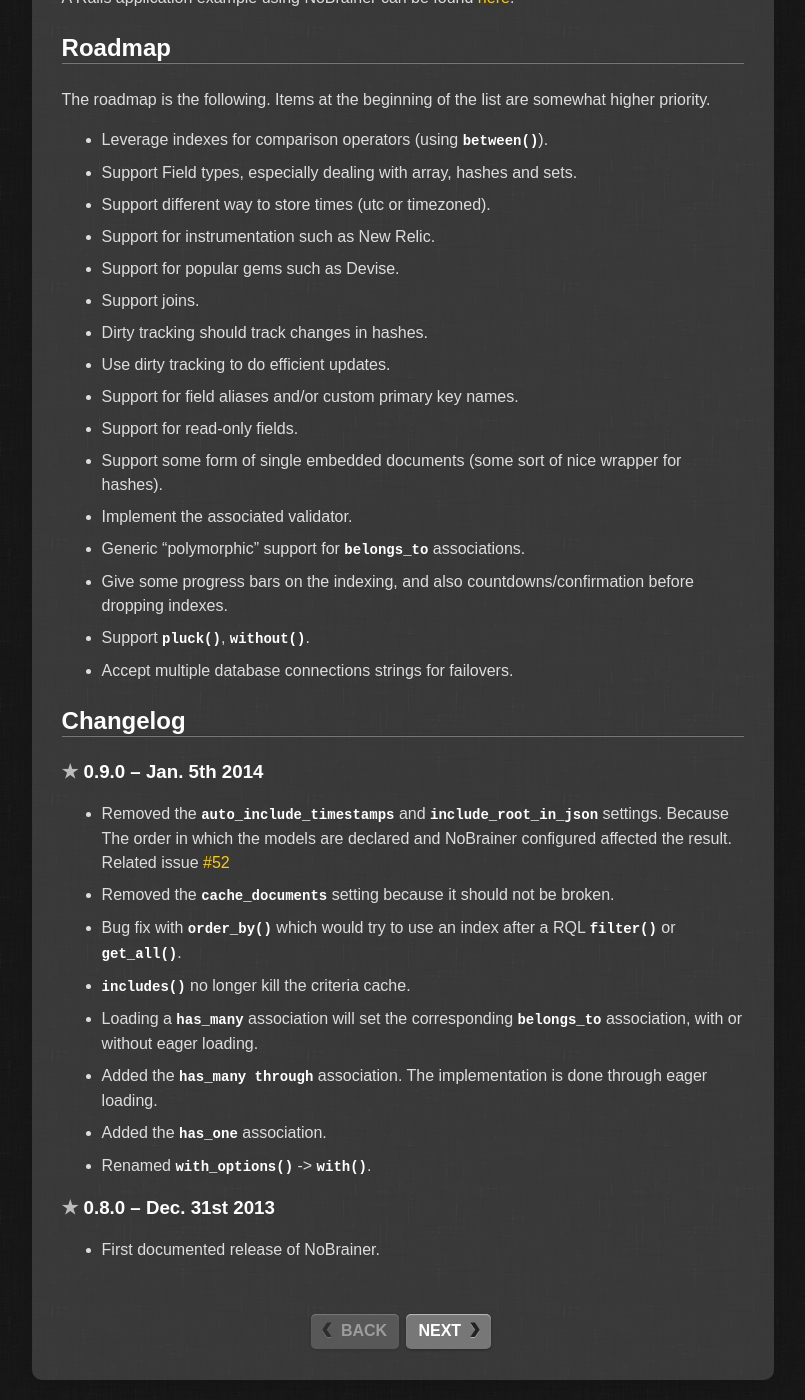
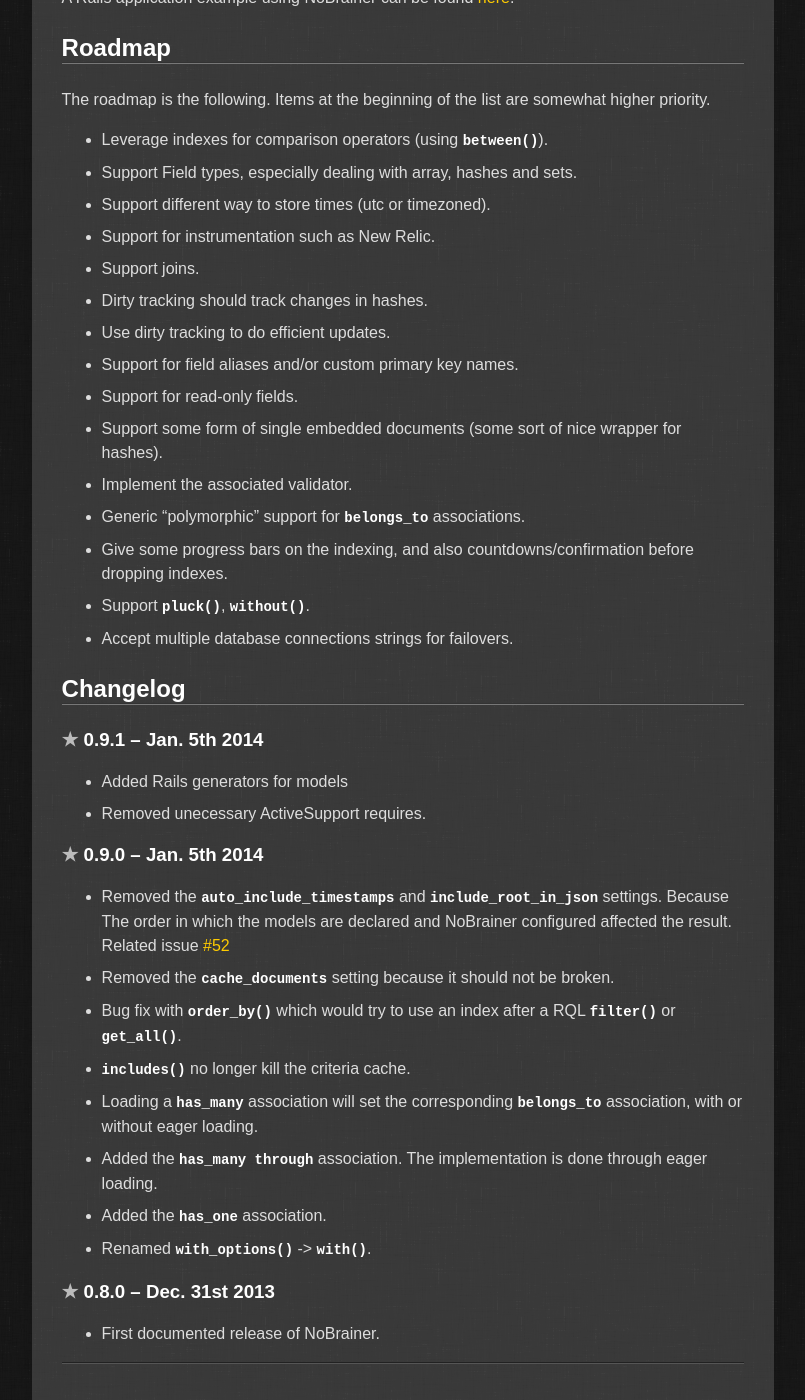
Before and after one commit to NoBrainerORM/nobrainer.io, a Jekyll site: the page built from docs/introduction.md, in a window 1280 px wide and 1400 px high, scrolled down 1359 px. Shown: the whole window, without its empty margins (335-1140 px from the left). Built offline with Jekyll 4.4.1, drawn with Linux system fonts in a browser that asks for light colours.

Commit message:
Update to 0.9.1

```diff
--- a/_includes/docs_contents.html
+++ b/_includes/docs_contents.html
@@ -6,6 +6,6 @@
     <h4>Advanced Topics</h4>
     {% include docs_ul.html items='caching rql_layer indexes management multi_tenancy' %}
     <h4>Miscellaneous</h4>
-    {% include docs_ul.html items='communication faq credits' %}
+    {% include docs_ul.html items='3rd_party_integration communication faq credits' %}
   </aside>
 </div>
--- a/_layouts/docs.html
+++ b/_layouts/docs.html
@@ -11,6 +11,7 @@
       <article>
         <h1>{{ page.title }}</h1>
         {{ content }}
+        <hr />
         {% include section_nav.html %}
       </article>
     </div>
--- a/docs/introduction.md
+++ b/docs/introduction.md
@@ -81,7 +81,6 @@
 * Support Field types, especially dealing with array, hashes and sets.
 * Support different way to store times (utc or timezoned).
 * Support for instrumentation such as New Relic.
-* Support for popular gems such as Devise.
 * Support joins.
 * Dirty tracking should track changes in hashes.
 * Use dirty tracking to do efficient updates.
@@ -95,6 +94,11 @@
 * Accept multiple database connections strings for failovers.
 
 ## Changelog
+
+### 0.9.1 -- Jan. 5th 2014
+
+* Added Rails generators for models
+* Removed unecessary ActiveSupport requires.
 
 ### 0.9.0 -- Jan. 5th 2014
 
```
Also changed, not shown: docs/3rd_party_integration.md (added, +24 -0 lines), docs/communication.md (+1 -1 lines), docs/multi_tenancy.md (+1 -1 lines).
